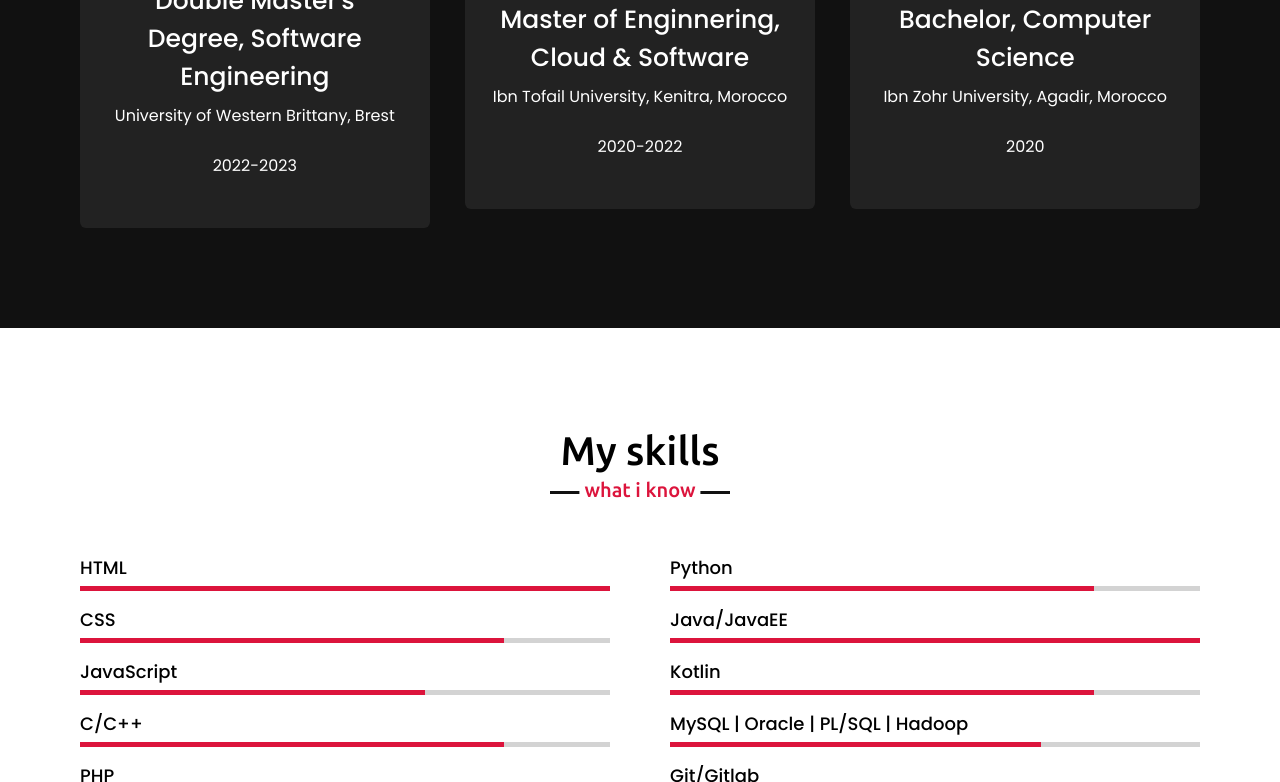
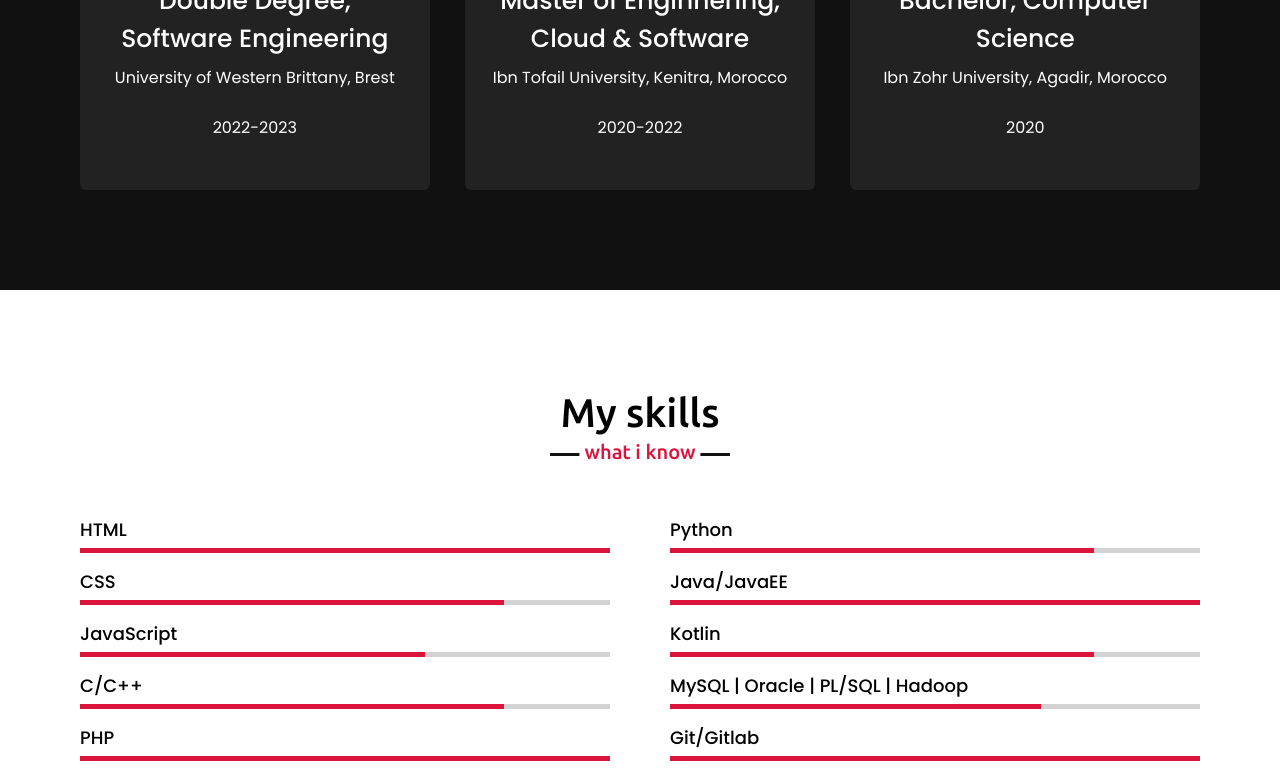
Before and after one commit to AyoubMB06/AyoubMB06.github.io, a plain HTML site: page index.html in a window 1280 px wide. Shown: the part 2044-2826 px from the top of the page. Drawn offline with nearby package versions, Linux system fonts and the light colour scheme.

Commit message:
double diplome

```diff
--- a/index.html
+++ b/index.html
@@ -76,7 +76,7 @@
                     <div class="box">
                         <!-- <i class="fas fa-paint-brush"></i> -->
                         <img src="images/logo_UBO.png" alt="">
-                        <div class="text">Double Master's Degree, Software Engineering</div>
+                        <div class="text">Double Degree, Software Engineering</div>
                         <p>University of Western Brittany, Brest</p><br>
                         <p>2022-2023</p>
                     </div>
```
